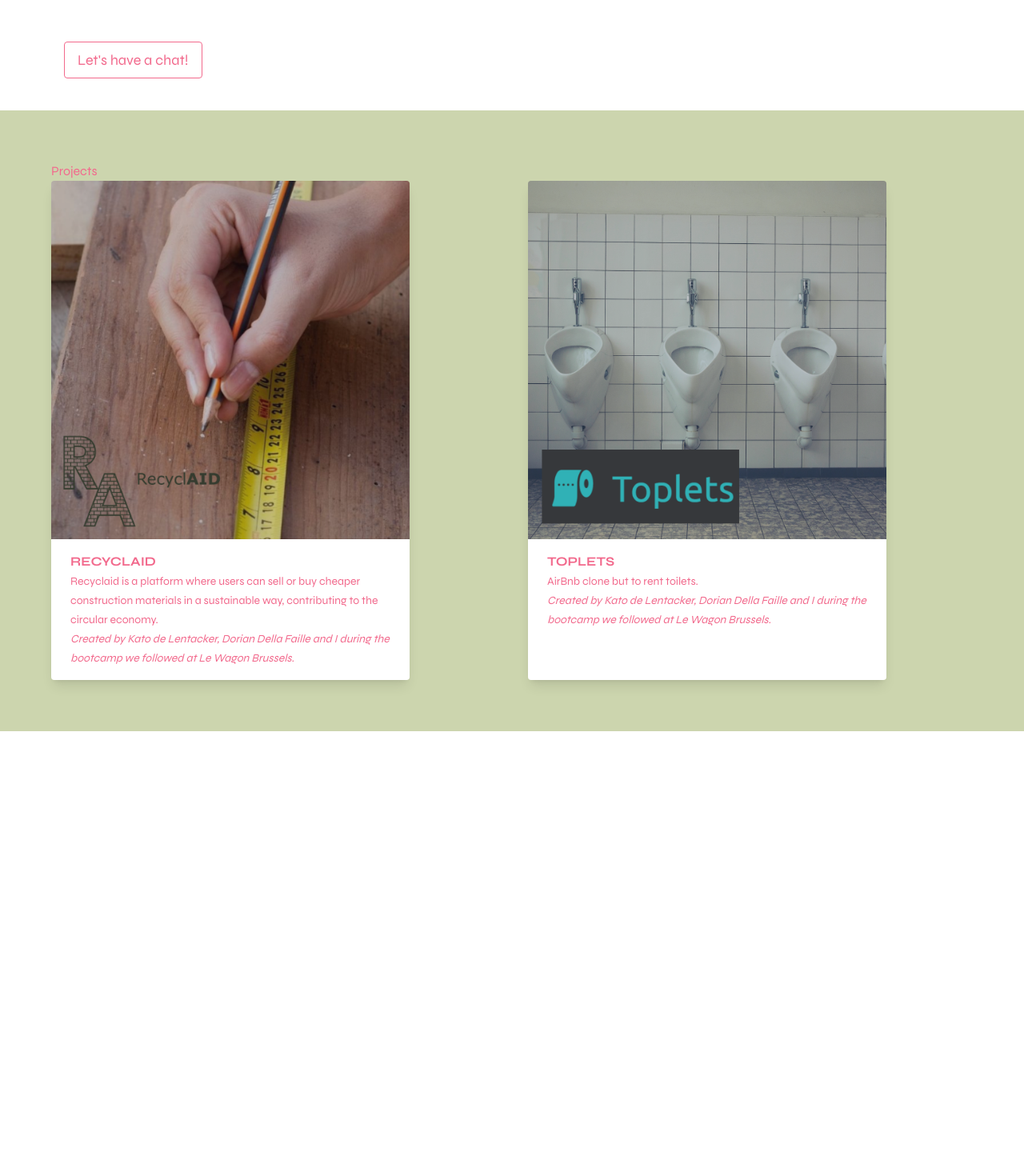
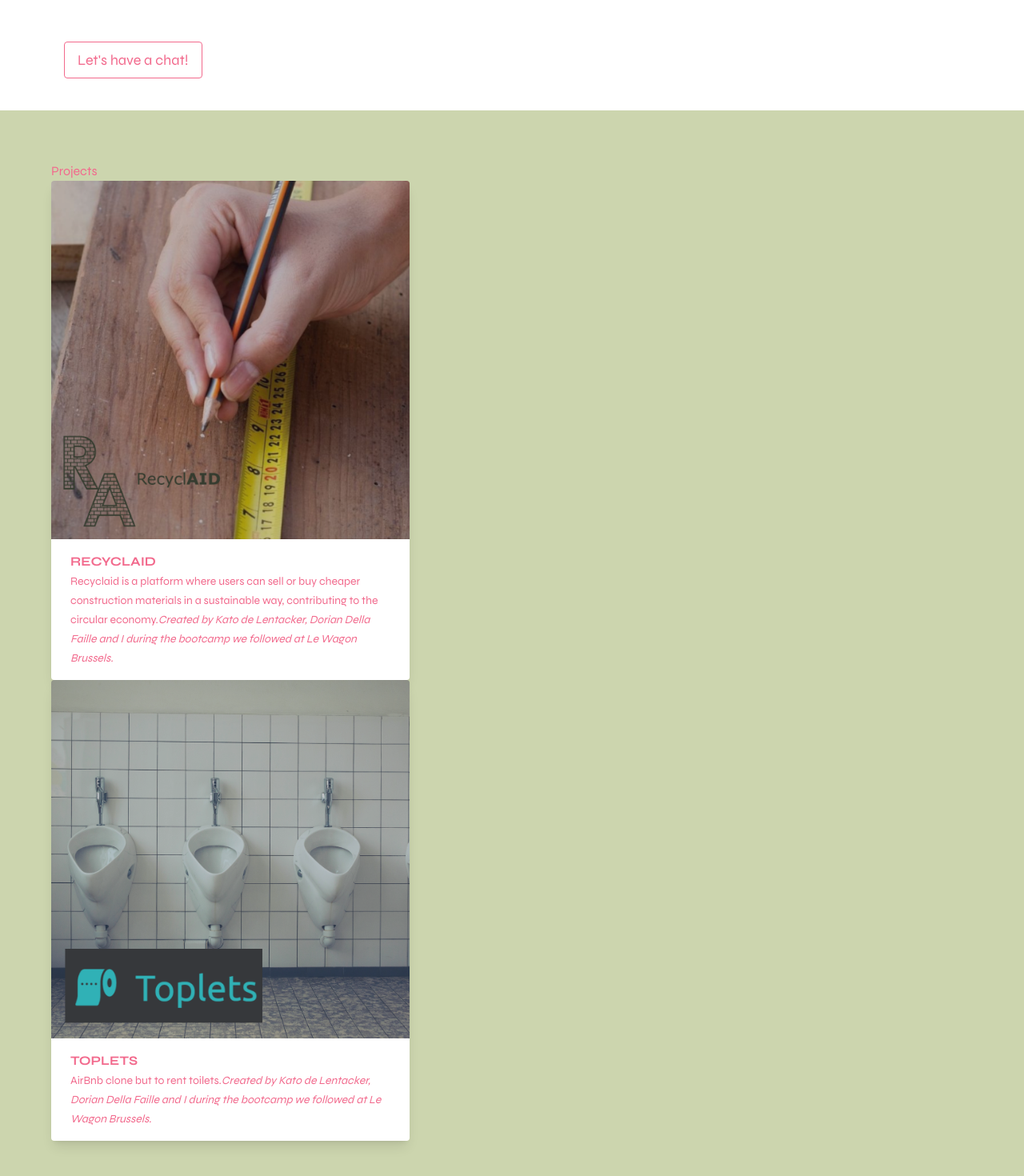
Before and after one commit to quynpham/qap-portfolio, a React (Create React App) app: page / in a window 1280 px wide. Shown: the part 1232-2702 px from the top of the page at 80% size. Before the commit the page ends 2146 px from the top, so only its background shows below. Built offline with nearby package versions, Linux system fonts and the light colour scheme.

Commit message:
Refactoring the projects into a data file

```diff
--- a/src/components/Projects.js
+++ b/src/components/Projects.js
@@ -1,48 +1,31 @@
 import React from "react";
-import recyclaidpic from "../assets/recyclaidpic.png";
-import topletspic from "../assets/topletspic.png";
+import ProjectsData from "./ProjectsData";
 
 const Projects = () => {
   return (
     <section id="projects" className="w-screen mx-auto p-5 sm:p-10 md:p-16 bg-pistachio text-framboise">
       <h2>Projects</h2>
+      {ProjectsData.map((Project) => (
         <div className="grid grid-cols-1 md:grid-cols-2 gap-10">
           <div className="max-w-md rounded overflow-hidden shadow-lg">
-          <a href="http://www.recyclaid.xyz/" target="_blank" rel="noreferrer">
+            <a href={Project.link} target="_blank" rel="noreferrer">
               <div className="relative">
-              <img className="w-full" src={recyclaidpic} alt="homepage recyclaid"/>
+                <img className="w-full" src={Project.image} alt={Project.title}/>
                 <div className="hover:bg-transparent transition duration-300 absolute bottom-0 top-0 right-0 left-0 bg-gray-900 opacity-25"></div>
               </div>
             </a>
-          <a href="http://www.recyclaid.xyz/" target="_blank" rel="noreferrer">
+            <a href={Project.link} target="_blank" rel="noreferrer">
               <div className="min-h-full px-6 py-4 bg-white">
-                <h3 className="font-bold">RECYCLAID</h3>
-                <span className="text-sm">Recyclaid is a platform where users can sell or buy cheaper construction materials in a sustainable way, contributing to the circular economy.
-                  <br></br>
-                  <em>Created by Kato de Lentacker, Dorian Della Faille and I during the bootcamp we followed at Le Wagon Brussels.</em>
-                </span>
-            </div>
-          </a>
-        </div>
-
-        <div className="max-w-md rounded overflow-hidden shadow-lg">
-          <a href="https://toilets-airbnb.herokuapp.com/" target="_blank" rel="noreferrer">
-            <div className="relative">
-              <img className="w-full" src={topletspic} alt="homepage Toplets"/>
-              <div className="hover:bg-transparent transition duration-300 absolute bottom-0 top-0 right-0 left-0 bg-gray-900 opacity-25"></div>
-            </div>
-          </a>
-          <a href="https://toilets-airbnb.herokuapp.com/" target="_blank" rel="noreferrer">
-            <div className="min-h-full px-6 py-4 bg-white">
-                <h3 className="font-bold">TOPLETS</h3>
-                <span className="text-sm">AirBnb clone but to rent toilets.
-                  <br></br>
-                  <em>Created by Kato de Lentacker, Dorian Della Faille and I during the bootcamp we followed at Le Wagon Brussels.</em>
+                  <h3 className="font-bold">{Project.title}</h3>
+                  <span className="text-sm">{Project.description}
+                    <em>{Project.credits}</em>
                   </span>
               </div>
             </a>
           </div>
         </div>
+      ))
+      }
     </section>
   )
 }
--- /dev/null
+++ b/src/components/ProjectsData.js
@@ -0,0 +1,22 @@
+import recyclaidpic from "../assets/recyclaidpic.png";
+import topletspic from "../assets/topletspic.png";
+
+const projects = [
+  {
+    title: "RECYCLAID",
+    description: "Recyclaid is a platform where users can sell or buy cheaper construction materials in a sustainable way, contributing to the circular economy.",
+    credits: "Created by Kato de Lentacker, Dorian Della Faille and I during the bootcamp we followed at Le Wagon Brussels.",
+    image:`${recyclaidpic}`,
+    link: "http://www.recyclaid.xyz/",
+  },
+  {
+    title: "TOPLETS",
+    description: "AirBnb clone but to rent toilets.",
+    credits: "Created by Kato de Lentacker, Dorian Della Faille and I during the bootcamp we followed at Le Wagon Brussels.",
+    image: `${topletspic}`,
+    link: "https://toilets-airbnb.herokuapp.com/",
+  },
+
+]
+
+export default projects;
```
Lines whose indentation alone changed are shown as unchanged.
